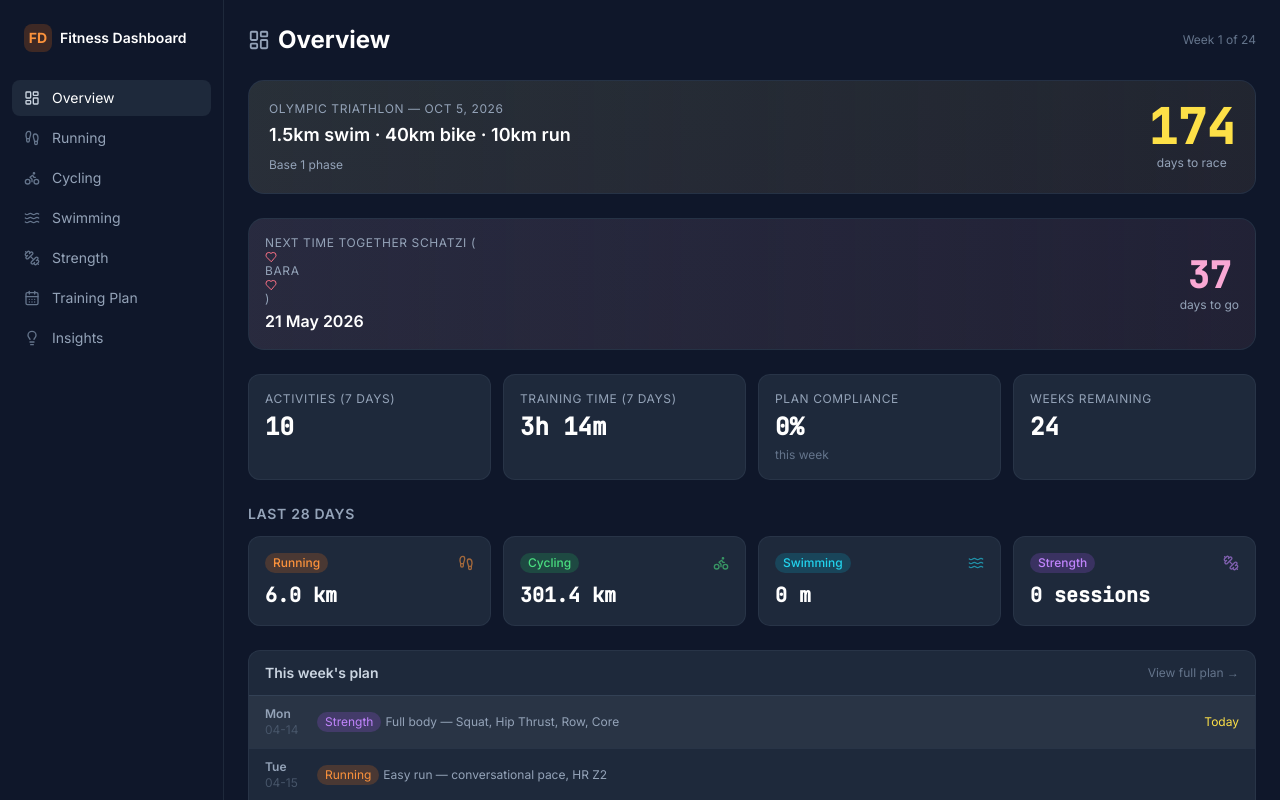
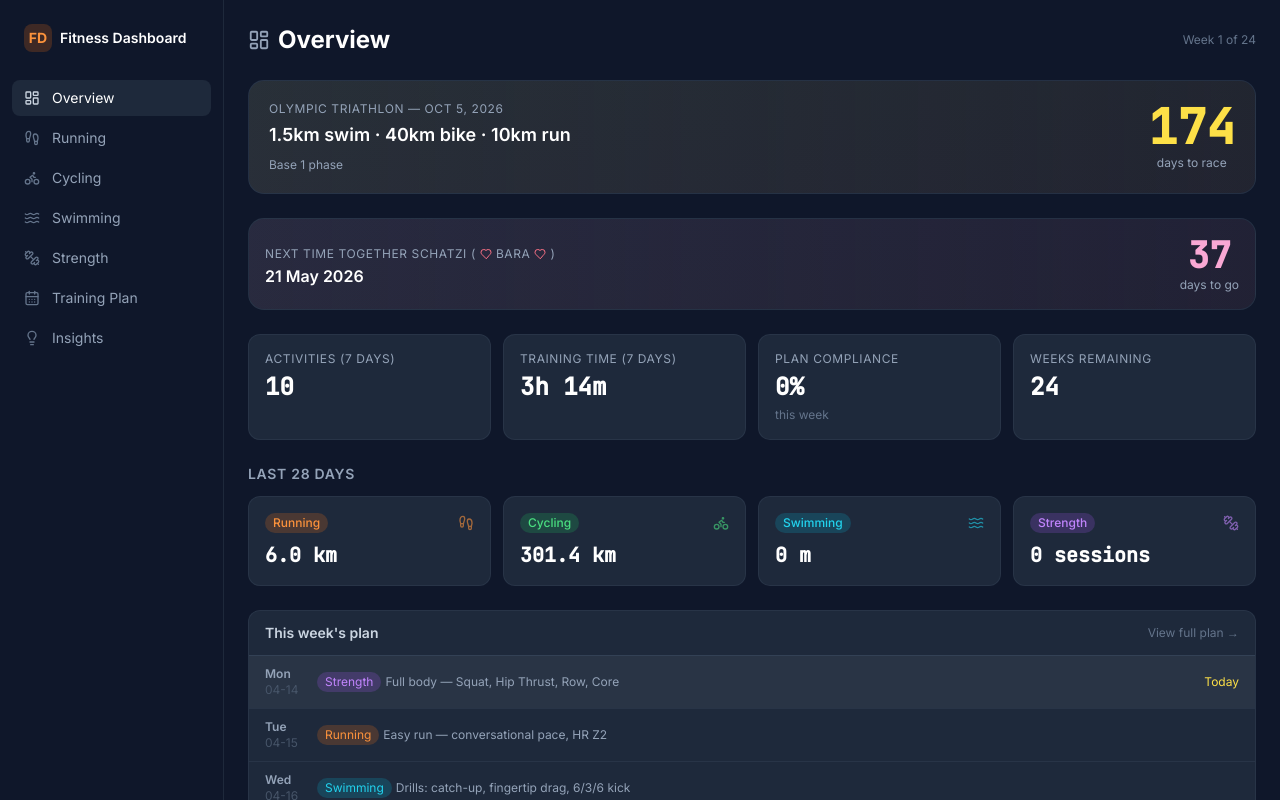
Before and after one commit to fath25/FitnessDashboard, a React (Vite) app: page /#/ in a window 1280 px wide. Shown: the top 800 px of the page. Built offline with nearby package versions, Linux system fonts and the light colour scheme.

Commit message:
Update Heart 2

```diff
--- a/src/components/overview/OverviewDashboard.tsx
+++ b/src/components/overview/OverviewDashboard.tsx
@@ -86,7 +86,13 @@ export function OverviewDashboard() {
           <div className="absolute inset-0 bg-gradient-to-br from-pink-500/5 to-rose-500/5" />
           <div className="relative flex items-center justify-between gap-4">
             <div>
-              <div className="text-xs text-slate-400 uppercase tracking-wider mb-0.5">  Next time together Schatzi (<Heart className="text-rose-400" size={12} />BARA<Heart className="text-rose-400" size={12} />) </div>
+              <div className="text-xs text-slate-400 uppercase tracking-wider mb-0.5 inline-flex items-center gap-1 whitespace-nowrap">
+                <span>Next time together Schatzi (</span>
+                <Heart className="text-rose-400" size={12} />
+                <span>BARA</span>
+                <Heart className="text-rose-400" size={12} />
+                <span>)</span>
+              </div>
               <div className="text-white font-semibold">
                 {GF_DATE.toLocaleDateString('en-GB', { day: 'numeric', month: 'long', year: 'numeric' })}
               </div>
```
